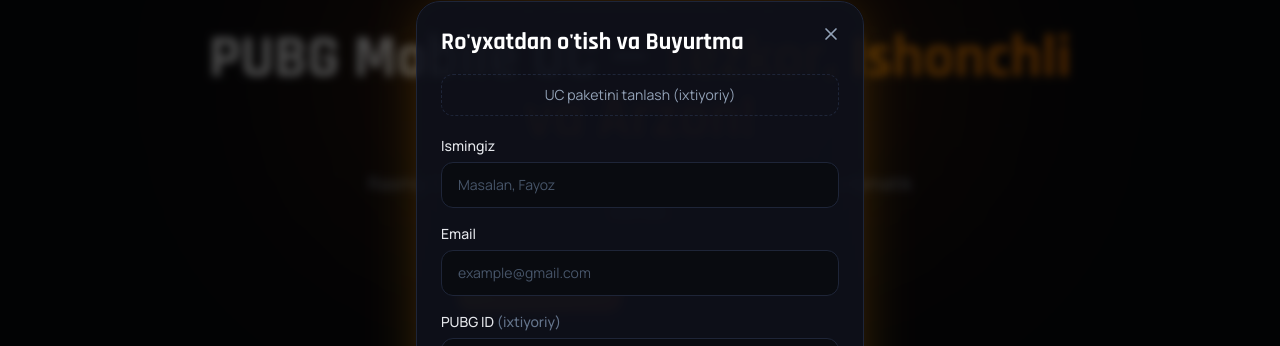
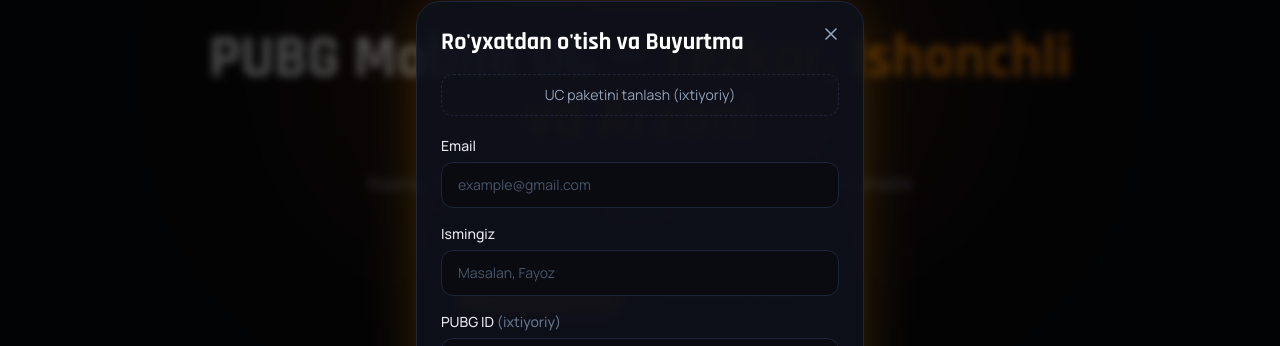
Before and after one commit to shamshodbee/Oson-UC-sayti, a Next.js app: page / in a window 1280 px wide. Both pictures are taken after a click on the button "Ro'yxatdan o'tish / Kirish". Shown: the part 132-478 px from the top of the page. Built offline with nearby package versions, Linux system fonts and the light colour scheme.

Commit message:
Oson UC yangilandi

```diff
--- a/components/OrderModal.tsx
+++ b/components/OrderModal.tsx
@@ -118,14 +118,15 @@ export default function OrderModal({ open, onClose, initialPkg }: Props) {
 
                 <div className="mt-5 space-y-4">
                   <div>
+                    <label htmlFor="email" className="mb-1.5 block text-sm font-medium">Email</label>
+                    <input id="email" name="order-email" type="text" inputMode="email" autoComplete="off" autoCapitalize="none" spellCheck={false} value={email} onChange={(e) => setEmail(e.target.value)} onBlur={() => setTouched((t) => ({ ...t, email: true }))} placeholder="example@gmail.com" className={field(show("email"))} />
+                    {show("email") && <p className="mt-1 flex items-center gap-1 text-xs text-red-400"><AlertCircle size={12} />{errors.email}</p>}
+                  </div>
+
+                  <div>
                     <label htmlFor="name" className="mb-1.5 block text-sm font-medium">Ismingiz</label>
                     <input id="name" value={name} onChange={(e) => setName(e.target.value)} onBlur={() => setTouched((t) => ({ ...t, name: true }))} placeholder="Masalan, Fayoz" className={field(show("name"))} />
                     {show("name") && <p className="mt-1 flex items-center gap-1 text-xs text-red-400"><AlertCircle size={12} />{errors.name}</p>}
-                  </div>
-                  <div>
-                    <label htmlFor="email" className="mb-1.5 block text-sm font-medium">Email</label>
-                    <input id="email" name="order-email" type="text" inputMode="email" autoComplete="off" autoCapitalize="none" spellCheck={false} value={email} onChange={(e) => setEmail(e.target.value)} onBlur={() => setTouched((t) => ({ ...t, email: true }))} placeholder="example@gmail.com" className={field(show("email"))} />
-                    {show("email") && <p className="mt-1 flex items-center gap-1 text-xs text-red-400"><AlertCircle size={12} />{errors.email}</p>}
                   </div>
 
 
```
